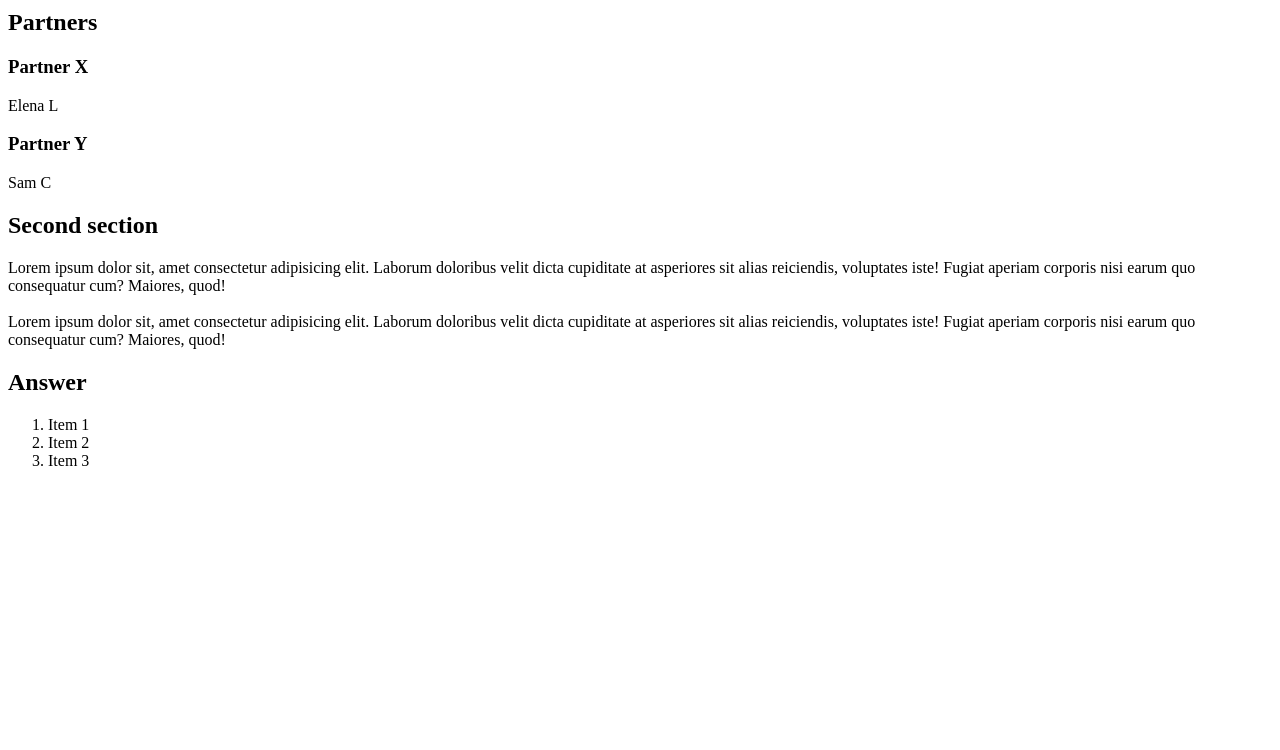
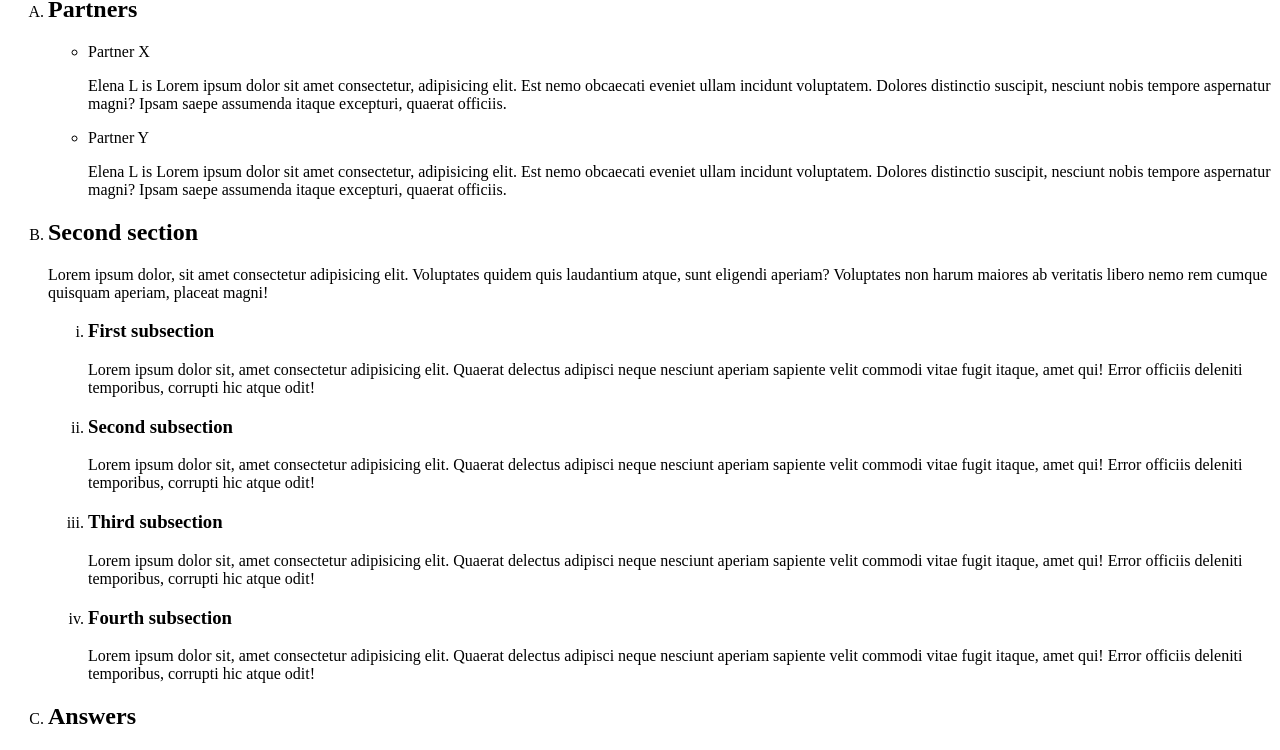
Before and after one commit to elenalao/imageshow, a plain HTML site: page index.html in a window 1280 px wide. Shown: the part 71-821 px from the top of the page. Before the commit the page ends 800 px from the top, so only its background shows below. Drawn offline with Linux system fonts and the light colour scheme.

Commit message:
Modified index.html and format documents

```diff
--- a/index.html
+++ b/index.html
@@ -9,33 +9,66 @@ Q2: Using an incomplete or outdated DOCTYPE—or no DOCTYPE at all—throws thes
   <meta charset="UTF-8" />
   <meta http-equiv="X-UA-Compatible" content="IE=edge" />
   <meta name="viewport" content="width=device-width, initial-scale=1.0" />
-  <title>Document</title>
+  <title>Exercise Lab - Core HTML</title>
 </head>
 
 <body>
-  <h1>Lab 2</h1>
   <section>
-    <h2>Partners</h2>
-    <h3>Partner X</h3>
-    <p>Elena L</p>
-    <h3>Partner Y</h3>
-    <p>Sam C</p>
-  </section>
-  <section>
-    <h2>Second section</h2>
-    <h2></h2>
-    <p>Lorem ipsum dolor sit, amet consectetur adipisicing elit. Laborum doloribus velit dicta cupiditate at asperiores
-      sit alias reiciendis, voluptates iste! Fugiat aperiam corporis nisi earum quo consequatur cum? Maiores, quod!</p>
-    <h3></h3>
-    <p>Lorem ipsum dolor sit, amet consectetur adipisicing elit. Laborum doloribus velit dicta cupiditate at asperiores
-      sit alias reiciendis, voluptates iste! Fugiat aperiam corporis nisi earum quo consequatur cum? Maiores, quod!</p>
-  </section>
-  <section>
-    <h2>Answer</h2>
-    <ol>
-      <li>Item 1</li>
-      <li>Item 2</li>
-      <li>Item 3</li>
+    <!-- <ol type="1|a|A|i|I"> -->
+    <ol type="1">
+      <li>
+        <h1>Lab 2</h1>
+      </li>
+    </ol>
+    <ol type="A">
+      <li>
+        <h2>Partners</h2>
+      </li>
+      <ul type="i">
+        <li>Partner X</li>
+        <p>Elena L is Lorem ipsum dolor sit amet consectetur, adipisicing elit. Est nemo obcaecati eveniet ullam
+          incidunt voluptatem. Dolores distinctio suscipit, nesciunt nobis tempore aspernatur magni? Ipsam saepe
+          assumenda itaque excepturi, quaerat officiis.</p>
+        <li>Partner Y</li>
+        <p>Elena L is Lorem ipsum dolor sit amet consectetur, adipisicing elit. Est nemo obcaecati eveniet ullam
+          incidunt voluptatem. Dolores distinctio suscipit, nesciunt nobis tempore aspernatur magni? Ipsam saepe
+          assumenda itaque excepturi, quaerat officiis.</p>
+      </ul>
+      <li>
+        <h2>Second section</h2>
+      </li>
+      <p>Lorem ipsum dolor, sit amet consectetur adipisicing elit. Voluptates quidem quis laudantium atque, sunt
+        eligendi aperiam? Voluptates non harum maiores ab veritatis libero nemo rem cumque quisquam aperiam, placeat
+        magni!</p>
+      <ol type="i">
+        <li>
+          <h3>First subsection</h3>
+        </li>
+        <p>Lorem ipsum dolor sit, amet consectetur adipisicing elit. Quaerat delectus adipisci neque nesciunt aperiam
+          sapiente velit commodi vitae fugit itaque, amet qui! Error officiis deleniti temporibus, corrupti hic atque
+          odit!</p>
+        <li>
+          <h3>Second subsection</h3>
+        </li>
+        <p>Lorem ipsum dolor sit, amet consectetur adipisicing elit. Quaerat delectus adipisci neque nesciunt aperiam
+          sapiente velit commodi vitae fugit itaque, amet qui! Error officiis deleniti temporibus, corrupti hic atque
+          odit!</p>
+        <li>
+          <h3>Third subsection</h3>
+        </li>
+        <p>Lorem ipsum dolor sit, amet consectetur adipisicing elit. Quaerat delectus adipisci neque nesciunt aperiam
+          sapiente velit commodi vitae fugit itaque, amet qui! Error officiis deleniti temporibus, corrupti hic atque
+          odit!</p>
+        <li>
+          <h3>Fourth subsection</h3>
+        </li>
+        <p>Lorem ipsum dolor sit, amet consectetur adipisicing elit. Quaerat delectus adipisci neque nesciunt aperiam
+          sapiente velit commodi vitae fugit itaque, amet qui! Error officiis deleniti temporibus, corrupti hic atque
+          odit!</p>
+      </ol>
+      <li>
+        <h2>Answers</h2>
+      </li>
     </ol>
   </section>
 </body>
```
Also changed, not shown: directory.html (+3 -5 lines), recipe.html (+9 -11 lines), travel.html (+1 -5 lines).
